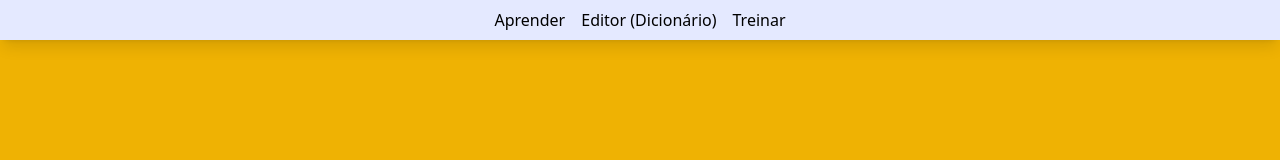
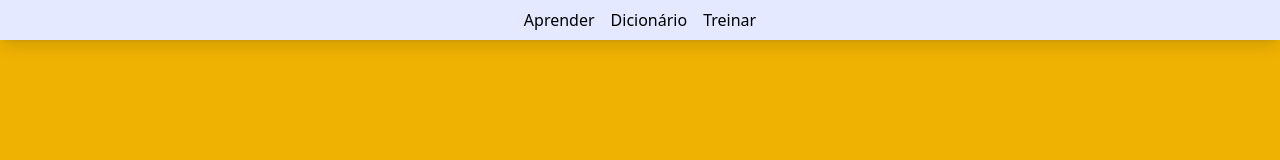
Before and after one commit to marcelleza8/Lingua-boa, a Vue app: page / in a window 1280 px wide. Shown: the top 160 px of the page. Built offline with nearby package versions, Linux system fonts and the light colour scheme; no server answers; what prettier-plugin-tailwindcss would draw is missing.

Commit message:
Alterado menu

```diff
--- a/src/components/MainMenu.vue
+++ b/src/components/MainMenu.vue
@@ -14,11 +14,9 @@ export default defineComponent({
         <RouterLink :to="{ name: 'home' }">Aprender</RouterLink>
       </li>
       <li>
-        <RouterLink :to="{ name: 'editor-dicionario' }"
-          >Editor (Dicionário)
-        </RouterLink>
+        <RouterLink :to="{ name: 'home' }">Dicionário </RouterLink>
       </li>
-      <li><a href="#">Treinar</a></li>
+      <li><RouterLink :to="{ name: 'home' }">Treinar</RouterLink></li>
     </ul>
   </nav>
 </template>
```
